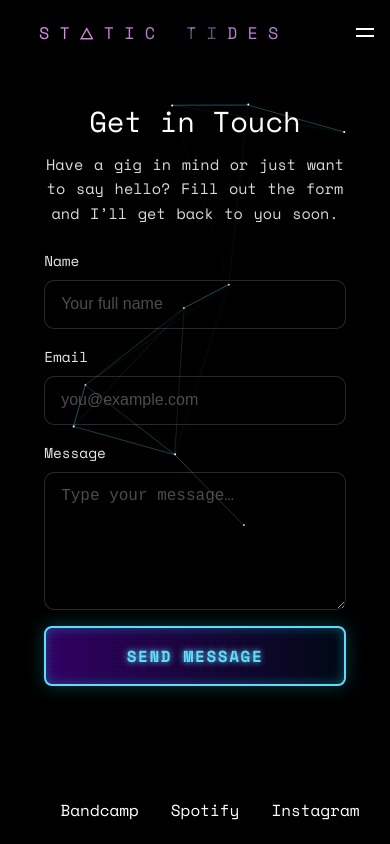
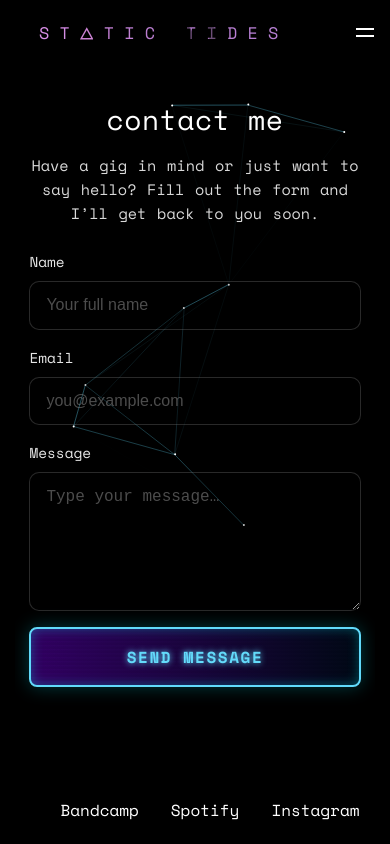
Before and after one commit to p-cottrell/static-tides, a React (Vite) app: page /contact in a window 390 px wide. Built offline with nearby package versions, Linux system fonts and the light colour scheme.

Commit message:
Made the VFX overlay more reliable and improved responsiveness

```diff
--- a/src/components/VFXScope/VFXScope.jsx
+++ b/src/components/VFXScope/VFXScope.jsx
@@ -2,11 +2,6 @@ import React from "react";
 
 /* ============================================================
    ADJUSTABLE CONSTANTS
-   ------------------------------------------------------------
-   Notes:
-   - Pixel-like values (e.g. jitter) are applied in UV space by
-     dividing by resolution.x so they stay resolution-independent.
-   - Thresholds are probabilities between 0..1 (closer to 1 = rarer).
 ============================================================ */
 const DEFAULTS = {
   // Intensity scaling
@@ -17,33 +12,36 @@ const DEFAULTS = {
   chromaDesktop:   0.8,
   chromaPhone:     0.5,
 
-  // Major “glitch” step: max horizontal jump (in *pixels* before scaling)
+  // Major/Minor jitter magnitudes (in pixels @ 1920 baseline)
   jitterMajorPx:   0.015 * 1920,
-  // Minor sine wobble amplitude (in *pixels* before scaling)
   jitterMinorPx:   0.008 * 1920,
 
   // How often glitches happen (0..1). Higher = rarer.
-  jitterThreshMajor: 0.97,  // occasional
-  jitterThreshMinor: 0.985, // rarer than sine wobble
+  jitterThreshMajor: 0.97,
+  jitterThreshMinor: 0.985,
 
-  // Sine wobble horizontal frequency
+  // Sine wobble frequency
   sineFreq: 6.0,
 
   // Responsive scaling clamp
-  scaleRefPx:   1080.0, // reference “design” size in px (used to scale intensity)
-  scaleMin:     0.60,   // don’t let scale drop below this on small screens
-  scaleMax:     1.00,   // don’t exceed this on big screens
+  scaleRefPx:   1080.0,
+  scaleMin:     0.60,
+  scaleMax:     1.00,
 
   // Selector list to target
   selectors: "img,h1,h2,p",
 
   // Layout mode
   mode: "auto", // "auto" | "fixed" | "scoped"
+
+  // NEW: Rounded corners mask (in CSS pixels)
+  borderRadiusPx: 16,
+  // NEW: Soft edge feather around the rounded corners (in pixels)
+  edgeFeatherPx:  1.5,
 };
 
 /* ============================================================
-   Per-element shader WITH chromatic aberration + adjustable knobs
-   All tunables come through uniforms so you can change them live.
+   Per-element shader WITH chromatic aberration + rounded mask
 ============================================================ */
 const ELEM_SHADER = `
 precision highp float;
@@ -58,26 +56,37 @@ uniform float strength;      // 0..1
 uniform float chromaPx;      // split in pixels
 
 // jitter controls (pixels converted to UV inside)
-uniform float jitterMajorPx; // major jump magnitude in pixels
-uniform float jitterMinorPx; // minor sine wobble magnitude in pixels
-uniform float jitterThreshMajor; // 0..1, higher => rarer
-uniform float jitterThreshMinor; // 0..1, higher => rarer
-uniform float sineFreq;          // horizontal sine frequency
+uniform float jitterMajorPx;
+uniform float jitterMinorPx;
+uniform float jitterThreshMajor;
+uniform float jitterThreshMinor;
+uniform float sineFreq;
 
 // responsive scaling
-uniform float scaleRefPx;    // reference px (e.g. 1080)
-uniform float scaleMin;      // min multiplier
-uniform float scaleMax;      // max multiplier
+uniform float scaleRefPx;
+uniform float scaleMin;
+uniform float scaleMax;
+
+// NEW: rounded-corner mask (pixels)
+uniform float borderRadiusPx;
+uniform float edgeFeatherPx;
 
 out vec4 outColor;
 
 vec4 readTex(vec2 uv) {
-  vec4 c = texture(src, uv);
-  // soft edge fade (not a blur)
-  c.a *= smoothstep(.5, .499, abs(uv.x - .5)) * smoothstep(.5, .499, abs(uv.y - .5));
-  return c;
+  return texture(src, uv);
 }
+
 float rand(vec2 p){ return fract(sin(dot(p, vec2(829.,483.))) * 394.); }
+
+/* Signed distance to rounded rectangle centered at 0 with half-size b and radius r.
+   p: point in [-.5..+.5] space (we'll map uv -> p)
+   b: half-size AFTER subtracting r (so b ~ vec2(.5-r))
+   r: corner radius in same units as p (normalized) */
+float sdRoundBox(vec2 p, vec2 b, float r) {
+  vec2 q = abs(p) - b;
+  return length(max(q, 0.0)) + min(max(q.x, q.y), 0.0) - r;
+}
 
 void main() {
   vec2 uv = (gl_FragCoord.xy - offset) / resolution;
@@ -88,8 +97,8 @@ void main() {
   float s = strength * scale;
 
   /* ---------- random triggers (rare, tiny horizontal shifts) ---------- */
-  float r  = rand(vec2(floor(time * 37.), id));
-  float r2 = rand(vec2(floor(time * 29.), id + 10.));
+  float r  = rand(vec2(floor(time * 37.0), id));
+  float r2 = rand(vec2(floor(time * 29.0), id + 10.0));
 
   // convert pixel magnitudes -> UV; also scale by intensity
   float majorUV = (jitterMajorPx / resolution.x) * s;
@@ -106,7 +115,7 @@ void main() {
   }
 
   /* ---------- Chromatic aberration (RGB split) ---------- */
-  float split = (chromaPx / resolution.x) * (0.75 + 0.25 * s); // small link to intensity
+  float split = (chromaPx / resolution.x) * (0.75 + 0.25 * s);
 
   vec2 uvr = uv; uvr.x += split;   // red sample shifted +X
   vec2 uvg = uv;                   // green center
@@ -116,25 +125,47 @@ void main() {
   vec4 cg = readTex(uvg);
   vec4 cb = readTex(uvb);
 
-  // Combine channels (preserve alpha similarly to your original style)
-  outColor = vec4(cr.r, cg.g, cb.b, (cr.a + cg.a + cb.a) / 1.0);
+  // Base (unmasked) color/alpha
+  vec3 rgb = vec3(cr.r, cg.g, cb.b);
+  float a0 = (cr.a + cg.a + cb.a) / 1.0;
+
+  /* ---------- Rounded-corner alpha mask ---------- */
+  // Convert CSS pixel radius -> normalized radius in "p space"
+  // Map uv [0..1] -> p [-0.5..+0.5]
+  vec2 p = uv - 0.5;
+
+  // Normalize radius in each axis based on resolution
+  float rNormX = borderRadiusPx / resolution.x;
+  float rNormY = borderRadiusPx / resolution.y;
+  // Use the smaller axis to keep corners circular visually
+  float rNorm  = min(rNormX, rNormY);
+
+  // Half-size of the box minus radius (box is 1x1 in uv -> .5 halves)
+  vec2 b = vec2(0.5 - rNorm);
+
+  // Signed distance to rounded box (negative = inside)
+  float d = sdRoundBox(p, b, rNorm);
+
+  // Feather in normalized units (convert px -> uv using min axis)
+  float feather = edgeFeatherPx / min(resolution.x, resolution.y);
+
+  // Mask: 1 inside, 0 outside, smooth edge
+  float mask = 1.0 - smoothstep(0.0, feather, d);
+
+  // Final alpha with mask; premultiply for clean edges
+  float a = a0 * mask;
+  outColor = vec4(rgb * a, a);
 }
 `;
 
 /**
  * VFXScope
- * - Wraps children and applies VFX-JS to elements inside, with per-element aberration and adjustable constants.
+ * - Wraps children and applies VFX-JS to elements inside.
+ * - Now supports rounded corners via shader mask.
  *
- * Props (all optional; defaults pulled from DEFAULTS):
- * - selectors: CSS selector(s) to target (default: DEFAULTS.selectors)
- * - mode: "auto" | "fixed" | "scoped"
- * - strengthDesktop, strengthPhone: 0..1
- * - chromaDesktop, chromaPhone: pixels of RGB split per element
- * - jitterMajorPx, jitterMinorPx: pixel magnitudes for jumps/wobble
- * - jitterThreshMajor, jitterThreshMinor: 0..1 probabilities; higher => rarer
- * - sineFreq: horizontal sine frequency (6.0 is subtle/nice)
- * - scaleRefPx, scaleMin, scaleMax: responsive scaling controls
- * - className / style: passed to wrapper div
+ * Extra props:
+ * - borderRadiusPx: number (CSS px for rounded corners; default 16)
+ * - edgeFeatherPx:  number (soft edge width in px; default 1.5)
  */
 export default function VFXScope({
   children,
@@ -162,6 +193,10 @@ export default function VFXScope({
   scaleRefPx = DEFAULTS.scaleRefPx,
   scaleMin   = DEFAULTS.scaleMin,
   scaleMax   = DEFAULTS.scaleMax,
+
+  // NEW: rounded-corner mask controls
+  borderRadiusPx = DEFAULTS.borderRadiusPx,
+  edgeFeatherPx  = DEFAULTS.edgeFeatherPx,
 
   className,
   style,
@@ -299,6 +334,9 @@ export default function VFXScope({
               scaleRefPx,
               scaleMin,
               scaleMax,
+              // NEW: rounded mask controls
+              borderRadiusPx,
+              edgeFeatherPx,
             },
             zIndex: z ? parseInt(z, 10) : 0,
           });
@@ -347,17 +385,23 @@ export default function VFXScope({
     strengthDesktop, strengthPhone,
     chromaDesktop, chromaPhone,
     jitterMajorPx, jitterMinorPx, jitterThreshMajor, jitterThreshMinor,
-    sineFreq, scaleRefPx, scaleMin, scaleMax
+    sineFreq, scaleRefPx, scaleMin, scaleMax,
+    borderRadiusPx, edgeFeatherPx,
   ]);
 
+  const needsScopedStyling = mode === "scoped" || mode === "auto";
+  const roundedStyle =
+    borderRadiusPx > 0 && needsScopedStyling
+      ? { borderRadius: borderRadiusPx, overflow: "hidden" }
+      : null;
 
-  const needsScopedStyling = mode === "scoped" || mode === "auto";
   return (
     <div
       ref={rootRef}
       className={className}
       style={{
         ...(needsScopedStyling ? { position: "relative", isolation: "isolate" } : null),
+        ...roundedStyle, // helps clip the canvas in scoped mode; shader still handles both modes
         ...style,
       }}
     >
--- a/src/pages/about/About.jsx
+++ b/src/pages/about/About.jsx
@@ -9,10 +9,12 @@ import VFXScope from "../../components/VFXScope/VFXScope.jsx"
 export const About = () => {
   return (
     <VFXScope
-      selectors="img,h1,h2,p"
+      selectors="img,h1,h2"
       strengthDesktop={0.30}
       strengthPhone={0.15}
-      mode="auto"
+      mode="auto"              // or "scoped"
+      borderRadiusPx={24}      // your corner radius in CSS pixels
+      edgeFeatherPx={1.5}      // soften the edge a touch
       className="about"
     >
       <section>
--- a/src/pages/about/about.css
+++ b/src/pages/about/about.css
@@ -18,7 +18,6 @@
 
 .about p {
   max-width: 65ch;
-  margin: 0;
 }
 
 .about img {
@@ -59,6 +58,9 @@
 /* two columns on larger screens*/
 @media (min-width: 900px) {
   .col { grid-template-columns: 1fr 1fr; }
+  .about p {
+    margin-left: 15px;
+  }
 }
 
 .last {
--- a/src/pages/contact/Contact.jsx
+++ b/src/pages/contact/Contact.jsx
@@ -3,6 +3,7 @@ import React, { useRef, useState } from "react";
 import emailjs from "@emailjs/browser";
 import VFXScope from "../../components/VFXScope/VFXScope.jsx"
 import "./Contact.css";
+
 
 export const Contact = () => {
   const form = useRef();
@@ -33,9 +34,15 @@ export const Contact = () => {
   };
 
   return (
+    <VFXScope
+              selectors="h1"
+              strengthDesktop={0.30}
+              strengthPhone={0.15}
+              mode="scoped"
+            >
     <main className="contact" role="main">
+      <h1 id="contact-title" className="contact-title">contact me</h1>
       <section className="contact-container" aria-labelledby="contact-title">
-        <h1 id="contact-title" className="contact-title">Get in Touch</h1>
         <p className="contact-subtitle">
           Have a gig in mind or just want to say hello? Fill out the form and I’ll get back to you soon.
         </p>
@@ -81,7 +88,6 @@ export const Contact = () => {
               />
             </div>
           </div>
-
           <button type="submit" className="btn-send" disabled={isSending}>
             {isSending ? "Sending…" : "Send Message"}
           </button>
@@ -97,6 +103,7 @@ export const Contact = () => {
         </form>
       </section>
     </main>
+    </VFXScope>
   );
 };
 
--- a/src/pages/contact/contact.css
+++ b/src/pages/contact/contact.css
@@ -1,21 +1,10 @@
 /* Contact.css */
 
-/* --- Page area respects fixed header/footer and safe areas --- */
+
 .contact {
-  /* Fill the viewport minus header & footer heights */
   min-height: calc(100dvh - var(--header-h) - var(--footer-h));
-
-  /* Safe, breathable padding with header/footer offsets */
-  padding: max(1rem, env(safe-area-inset-top))
-           max(1rem, env(safe-area-inset-right))
-           max(1rem, env(safe-area-inset-bottom))
-           max(1rem, env(safe-area-inset-left));
-
-  /* Ensure content never tucks under a fixed header */
   padding-top: var(--header-h);
-  /* And never sits on top of the fixed footer */
   padding-bottom: var(--footer-h);
-
   display: grid;
   place-items: center;
 }
@@ -27,11 +16,11 @@
   border: 1px solid rgba(255, 255, 255, 0.12);
   border-radius: 16px;
   padding: clamp(1.25rem, 3.5vw, 2.25rem);
-  backdrop-filter: blur(6px);
   box-shadow: 0 8px 28px rgba(0, 0, 0, 0.35);
 }
 
-@media (max-width: 640px) {
+/* --- Card disappears on phones--- */
+@media (max-width: 676px) {
   .contact-container {
     background: transparent;
     border: none;
@@ -42,13 +31,15 @@
 }
 
 .contact-title {
-  text-align: center;
-  font-size: clamp(1.8rem, 4.5vw, 3rem);
-  background: #fff;
-  -webkit-background-clip: text;
-  background-clip: text;
-  color: transparent;
-  margin: 0 0 0.5rem;
+  margin: 0;
+  letter-spacing: 0.02em;
+  font-size: clamp(1.75rem, 5vw, 3rem);
+}
+
+@media (max-width: 676px) {
+  .contact-title  {
+    margin-bottom: 10px;
+  }
 }
 
 .contact-subtitle {
@@ -67,8 +58,8 @@
 .form-row {
   display: grid;
   gap: 1rem;
+  min-height: 2.75rem;
 }
-
 .field {
   display: grid;
   gap: 0.5rem;
--- a/src/pages/music/Music.jsx
+++ b/src/pages/music/Music.jsx
@@ -6,7 +6,7 @@ import albumArt from "../../img/burning-bright.png";
 export const Music = () => {
   return (
     <VFXScope
-          selectors="h1, img"
+          selectors="h1"
           strengthDesktop={0.30}
           strengthPhone={0.15}
           mode="auto"
--- a/src/styles/app.css
+++ b/src/styles/app.css
@@ -92,6 +92,8 @@ p {
 
 /* TRANSITION CSS*/
 
+
+
 .route-enter {
   opacity: 0;
   transform: translateY(15px) scale(0.98);
```
Also changed, not shown: 15 other files (tests, documents, lock files or other folders).
